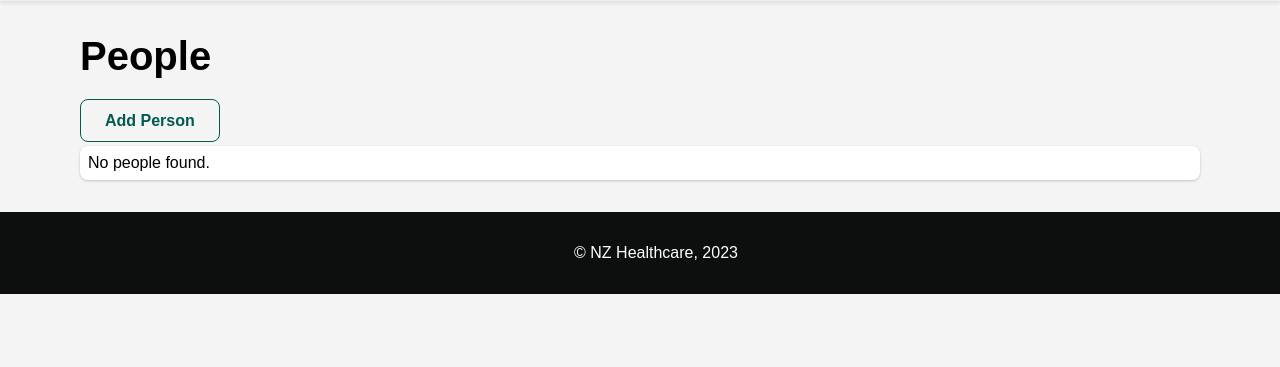
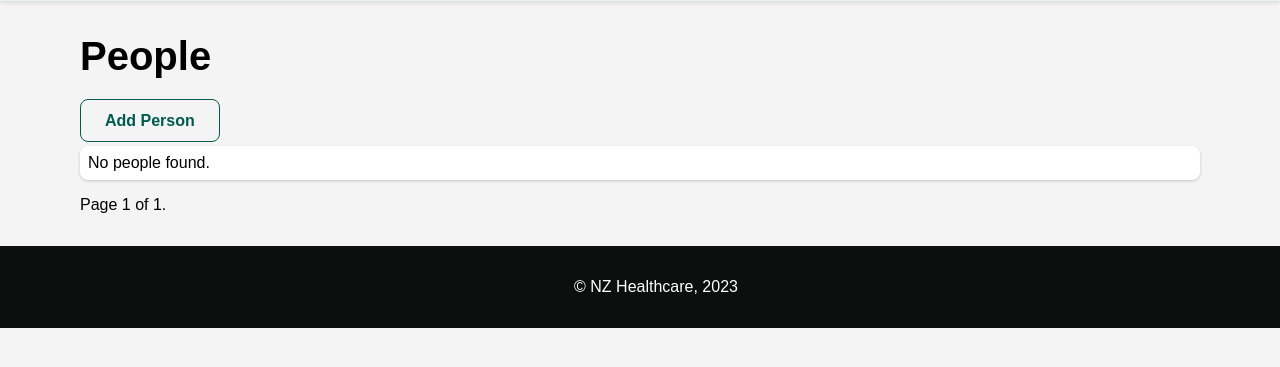
Before and after one commit to hcdiekmann/referral-system, a Django app: page /people/ in a window 1280 px wide. Shown: the part 254-621 px from the top of the page. Run offline with Django 4.2, Linux system fonts and the light colour scheme; data that the repository does not hold is empty.

Commit message:
adds pagination to person list

```diff
--- a/healthcare_app/person_views.py
+++ b/healthcare_app/person_views.py
@@ -7,7 +7,7 @@ from .forms import PersonForm
 class PersonListView(ListView):
     model = Person
     template_name = 'person_list.html'
-
+    paginate_by = 10
 
 class PersonDetailView(DetailView):
     model = Person
--- a/healthcare_app/templates/person_list.html
+++ b/healthcare_app/templates/person_list.html
@@ -15,4 +15,22 @@
   <li>No people found.</li>
   {% endfor %}
 </ul>
+
+<div class="pagination">
+  <span class="step-links">
+    {% if page_obj.has_previous %}
+    <a href="?page=1">&laquo; first</a>
+    <a href="?page={{ page_obj.previous_page_number }}">previous</a>
+    {% endif %}
+
+    <span class="current">
+      Page {{ page_obj.number }} of {{ page_obj.paginator.num_pages }}.
+    </span>
+
+    {% if page_obj.has_next %}
+    <a href="?page={{ page_obj.next_page_number }}">next</a>
+    <a href="?page={{ page_obj.paginator.num_pages }}">last &raquo;</a>
+    {% endif %}
+  </span>
+</div>
 {% endblock %}
```
